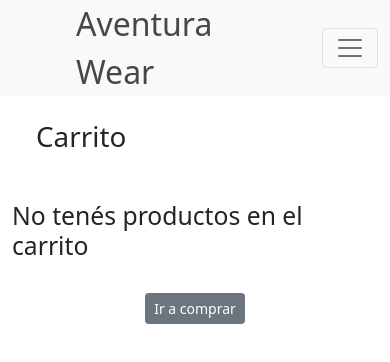
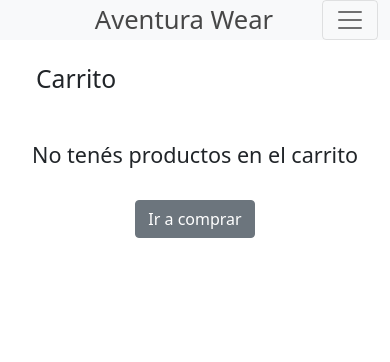
Before and after one commit to GonzaloGarciaCalvo/gonzalogarciacalvo_ecommerce, a React (Create React App) app: page /cart in a window 390 px wide. Shown: the top 362 px of the page. Built offline with nearby package versions, Linux system fonts and the light colour scheme.

Commit message:
carrito: css y reorganizacion leyendas, agrego img fondo Item

```diff
--- a/src/components/Cart.js
+++ b/src/components/Cart.js
@@ -53,7 +53,7 @@
     }
     return (
         <Container as="main">
-            <h1 className="m-4" > Carrito</h1>
+            <h1 className="m-4 fs-2" > Carrito</h1>
             <div className="d-flex flex-row justify-content-evenly mt-5">
             {carrito.map(item => (
                 <Card key={item.producto.id} className="card col-2 col-md-3 mx-2 pb-3 mb-4 item item2">
@@ -84,14 +84,15 @@
             </div>
             :
             <div className="d-flex flex-column align-items-center">
-            <h2 className="pb-4" >No tenés productos en el carrito</h2>
-            <Button as={Link} to={`/`} variant="secondary" size="sm" >Ir a comprar</Button>
+            <h2 className="pb-4 fs-4" >No tenés productos en el carrito</h2>
+            <Button as={Link} to={`/`} variant="secondary"  >Ir a comprar</Button>
             </div>
             }
             { compraEfectuada?
             <div>
-                <p className="text-center p-5 fs-3 text">Gracias por tu compra, el código de tu compra es: </p>
-                <p className="text-center  fs-3 text" >{idFirebase} </p>
+                <p className="text-center p-5 fs-3">Gracias por tu compra!!.</p>
+                <p className="text-center  fs-3" >El código de tu orden es:</p>
+                <p className="text-center  fs-4"  >{idFirebase} </p>
             </div>: ""
         }
         </Container>
--- a/src/components/Item.js
+++ b/src/components/Item.js
@@ -5,7 +5,7 @@
 const Item = ({producto}) =>{
 
     return (
-        <Card as="article" className=" col-12 col-md-3 col-xl-2 item">
+        <Card as="article" className=" mx-sm-5 mx-xl-2 col-10  col-md-4 col-xl-3 item">
             <Card.Body  className=' d-flex flex-column justify-content-center align-items-center px-0'>
                 <Card.Img variant="top" src={producto.imagen} alt="foto producto"/>
                 <Card.Title className="text-center item__nombre">{producto.nombre}</Card.Title>
--- a/src/components/ItemListContainer.js
+++ b/src/components/ItemListContainer.js
@@ -32,7 +32,7 @@
 	},[id])
 
     return (
-			<Container as="main">
+			<Container fluid as="main" >
 				<h2 className='slogan'>Remeras para tus deportes outdoor</h2>
 				{loading?  <div className='d-flex display-row justify-content-center m-5'>
                                 <Spinner animation="border" role="status"> </Spinner>
--- a/src/estilos.css
+++ b/src/estilos.css
@@ -70,7 +70,8 @@
     align-items: center;
     box-shadow: 0 0 4px 0  grey;
     margin-top: 2em;
-    width: 18.5%
+    margin:2em 1em 1em 1em;
+    max-width: 20rem;
 }
 .item__nombre {
     font-size: 1.1em!important;
@@ -139,3 +140,22 @@
     background-size: cover;
     background-repeat: no-repeat;
 }
+
+@media (max-width:576px) {
+    .titulo {
+        width: 80%;
+        padding: 0em 0 0 2em;
+        font-size: 1.6em;
+    }
+    .slogan {
+        margin: 2rem 0 1rem 0;
+        font-size: 1.3rem;
+    }
+    a {
+        padding: 0.1em 0em 0.1em 0em;
+        font-size:1.2em;
+    }
+    .etiquetaAcarrito {
+        width: 3.6em;
+    }
+}
```
